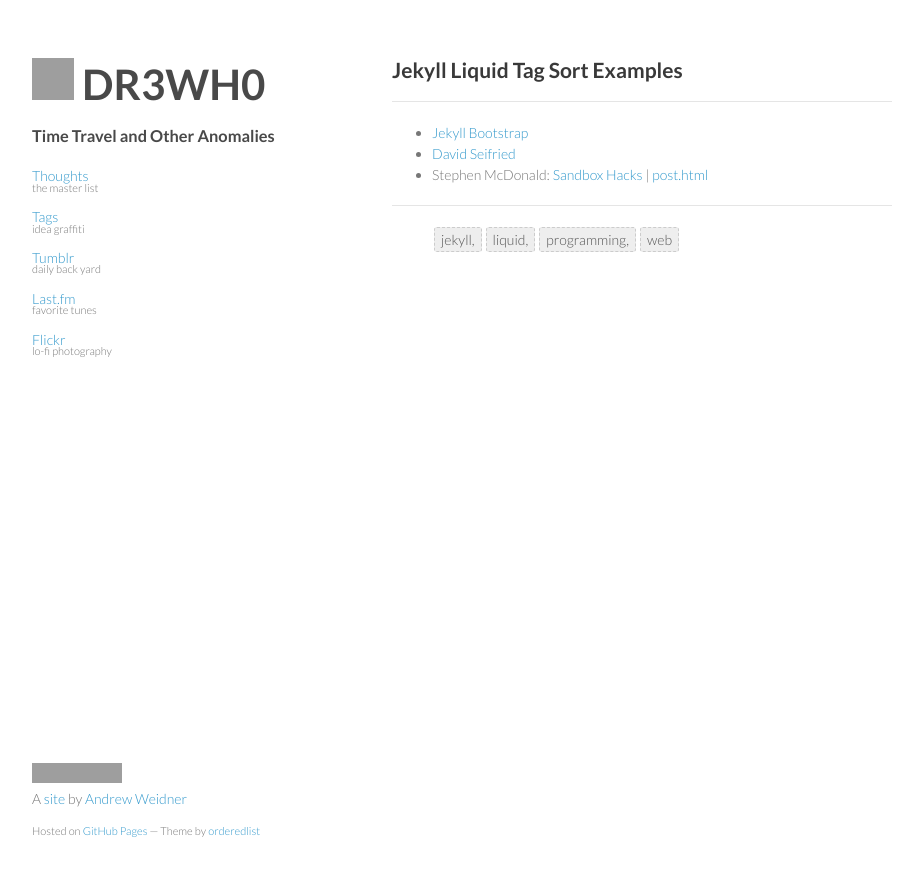
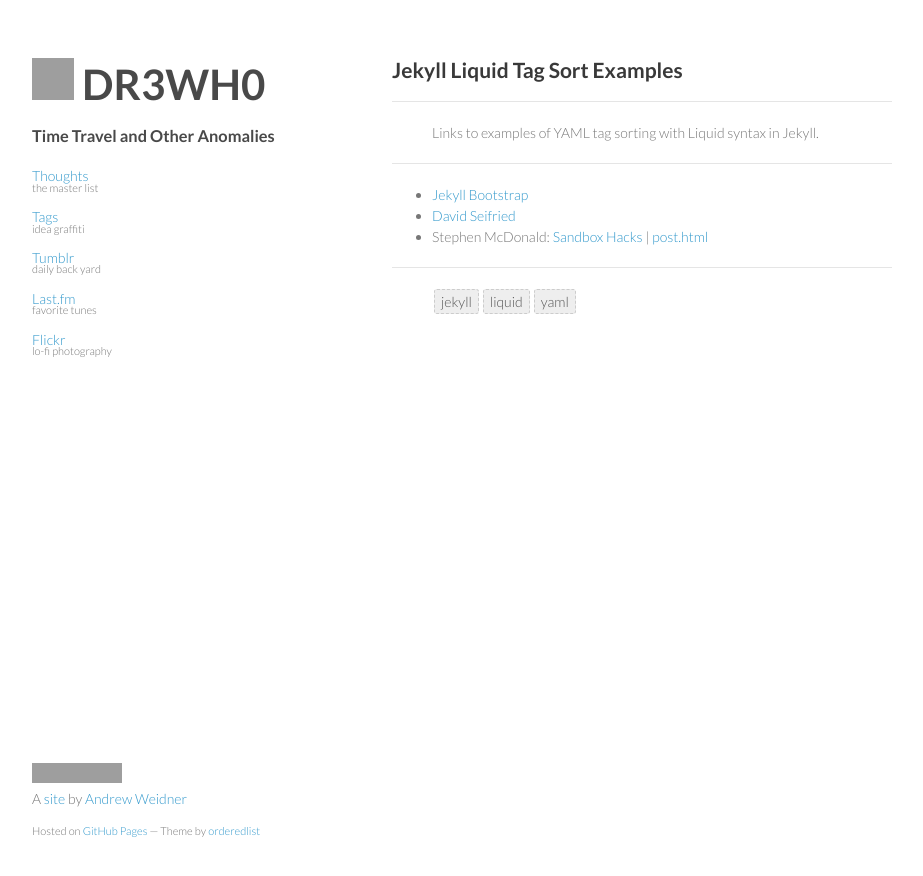
Before and after one commit to DR3WH0/DR3WH0.github.io, a Jekyll site: the page built from _posts/2013-07-25-Jekyll-Liquid-Tag-Examples.md, in a window 1280 px wide. Shown: the top 876 px of the page, without its empty margins (178-1101 px from the left). Built offline with Jekyll 4.4.1, drawn with Linux system fonts in a browser that asks for light colours; Markdown is read by kramdown in place of the engine named in the settings; comment, search, counter and statistics services are not loaded; grey boxes are pictures that could not be loaded.

Commit message:
Update 2013-07-25-Jekyll-Liquid-Tag-Examples.md

```diff
--- a/_posts/2013-07-25-Jekyll-Liquid-Tag-Examples.md
+++ b/_posts/2013-07-25-Jekyll-Liquid-Tag-Examples.md
@@ -1,8 +1,10 @@
 ---
+category: DR3WH0
 published: true
 title: Jekyll Liquid Tag Sort Examples
 layout: post
-tags: jekyll, liquid, programming, web
+tags: jekyll liquid yaml
+description: Links to examples of YAML tag sorting with Liquid syntax in Jekyll.
 ---
 
 * [Jekyll Bootstrap](https://github.com/plusjade/jekyll-bootstrap)
```
